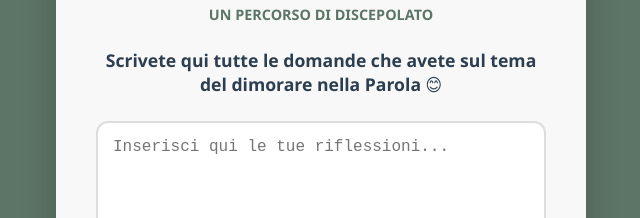
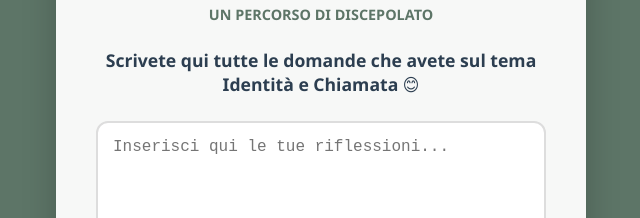
Before and after one commit to christianceselli/Thrive, a plain HTML site: page index.html in a window 1280 px wide. Shown: the part 187-405 px from the top of the page, 319-959 px from the left. Drawn offline with nearby package versions, Linux system fonts and the light colour scheme.

Commit message:
Update index.html

```diff
--- a/index.html
+++ b/index.html
@@ -3,7 +3,7 @@
 <head>
     <meta charset="UTF-8">
     <meta name="viewport" content="width=device-width, initial-scale=1.0">
-    <title>Domande sul dimorare nella Parola - Thrive</title>
+    <title>Domande sulla Chiamata e Identità - Thrive</title>
     <script src="https://cdn.jsdelivr.net/npm/@supabase/supabase-js@2"></script>
     <style>
         body {
@@ -120,7 +120,7 @@
     <div class="brand">thrive</div>
     <div class="subtitle">Un Percorso di Discepolato</div>
 
-    <h2>Scrivete qui tutte le domande che avete sul tema del dimorare nella Parola 😊</h2>
+    <h2>Scrivete qui tutte le domande che avete sul tema Identità e Chiamata 😊</h2>
 
     <textarea id="domandaInput" placeholder="Inserisci qui le tue riflessioni..."></textarea>
 
```
